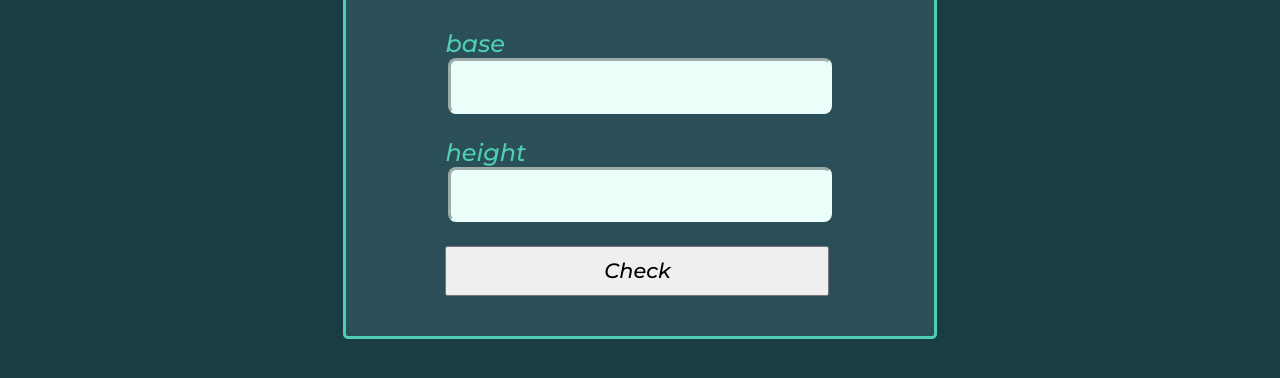
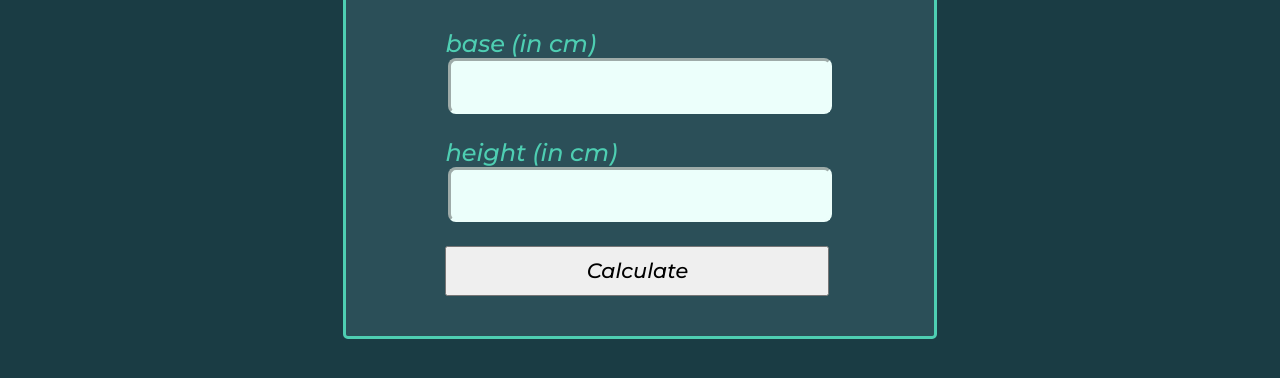
Before and after one commit to anushasunil/fun-with-triangles, a plain HTML site: page area.html in a window 1280 px wide. Shown: the part 266-644 px from the top of the page. Drawn offline with Linux system fonts and the light colour scheme.

Commit message:
text: updated the label

```diff
--- a/area.html
+++ b/area.html
@@ -17,13 +17,13 @@
     <div class="body-container">
         <h1>Area of the Triangle</h1>
 
-        <label for="base">base</label>
+        <label for="base">base (in cm)</label>
         <input type="number" class="base-and-height"/>
 
-        <label for="height">height</label>
+        <label for="height">height (in cm)</label>
         <input type="number" class="base-and-height"/>
 
-        <button class="btn-check">Check</button>
+        <button class="btn-check">Calculate</button>
         <div class="output-message"></div>
         <script src="area.js"></script>
     </div>
```
